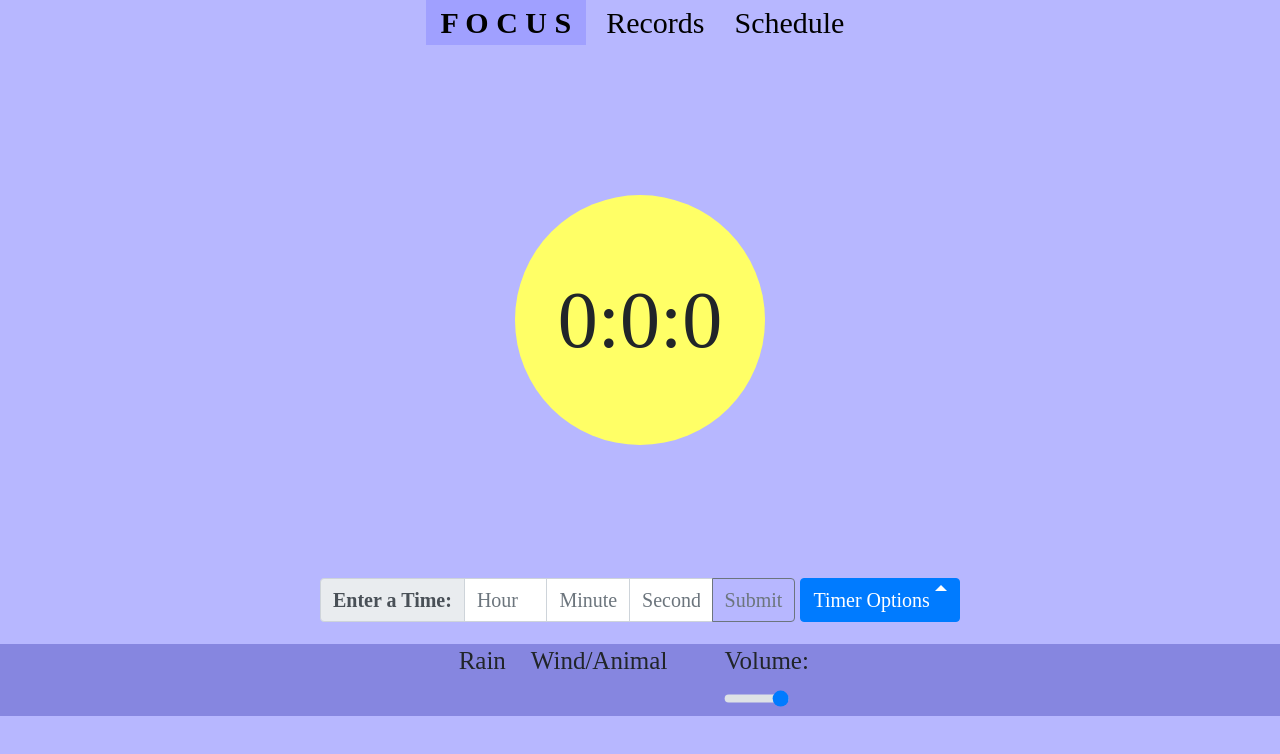
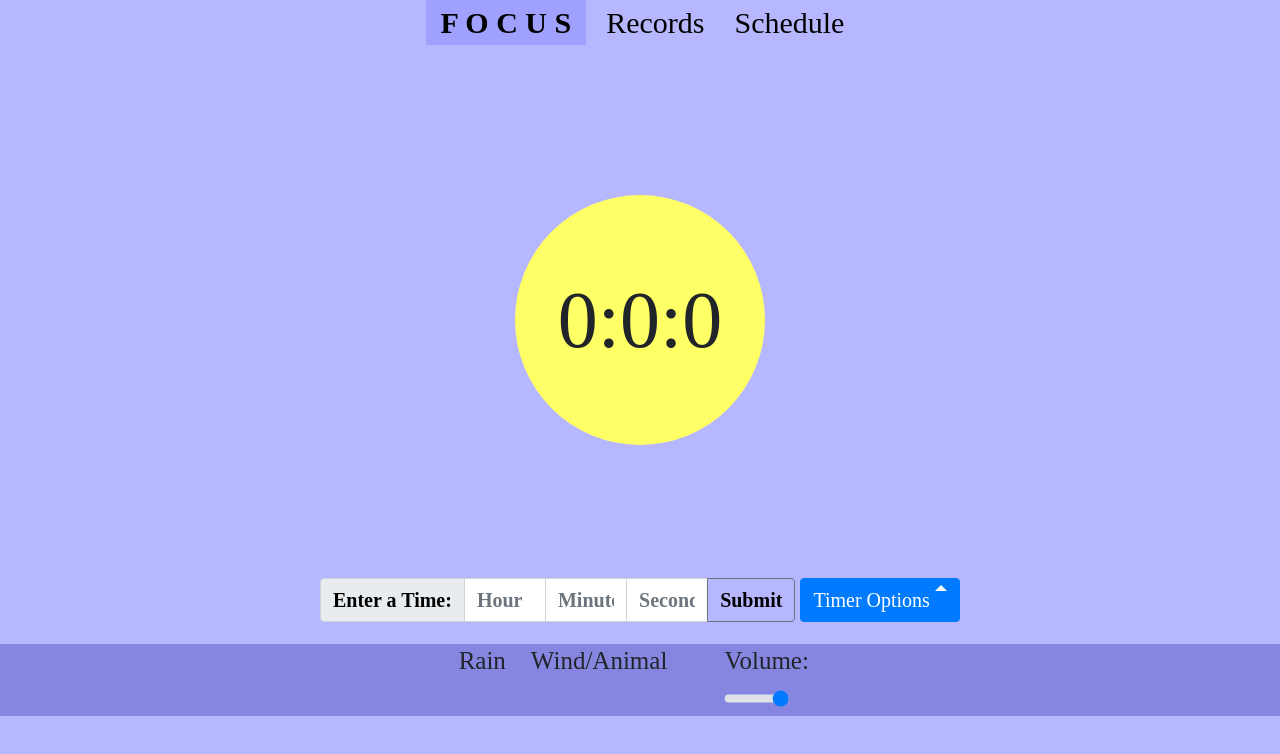
Before and after one commit to FrankBaj/FOCUS_PUBLIC, a React (Create React App) app: page /Records#/Main in a window 1280 px wide. Shown: the top 754 px of the page. Built offline with nearby package versions, Linux system fonts and the light colour scheme.

Commit message:
Fixed Mainpage a bit more

```diff
--- a/src/Main.css
+++ b/src/Main.css
@@ -39,6 +39,8 @@
 
 #input_text{
     font-size: 20px;
+    font-weight: bold;
+    color: black;
 }
 
 #time-opt{
@@ -70,6 +72,7 @@
 #label{
     font-weight: bolder;
     font-size: 20px;
+    color: black;
 }
 
 #below_bottom{
```
